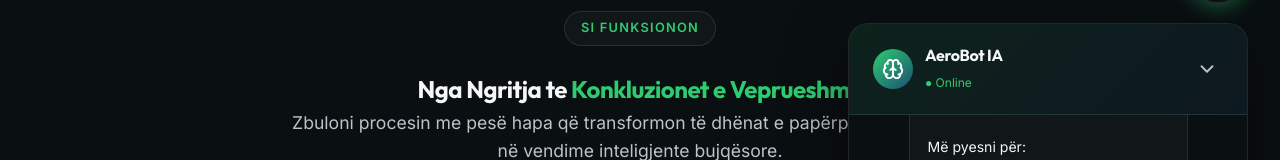
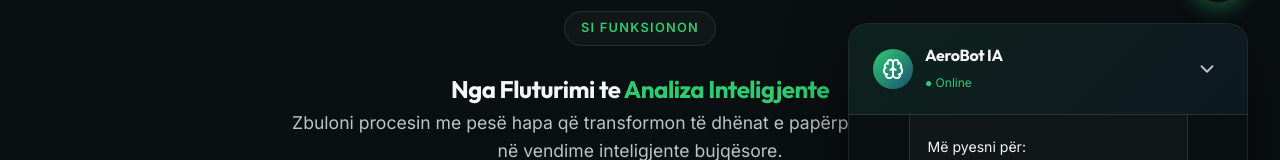
Before and after one commit to KrenareRushiti/agroai-platform, a React (Vite) app in the folder client/: page /how-it-works in a window 1280 px wide. Shown: the part 153-313 px from the top of the page. Built offline with nearby package versions, Linux system fonts and the light colour scheme; no server answers.

Commit message:
Improve hero title on How It Works page

```diff
--- a/client/src/pages/HowItWorks/HowItWorks.jsx
+++ b/client/src/pages/HowItWorks/HowItWorks.jsx
@@ -60,7 +60,7 @@ const HowItWorks = () => {
                 <div className="container">
                     <motion.div className="section-header" initial="hidden" animate="visible" variants={fadeUp}>
                         <span className="section-tag">Si Funksionon</span>
-                        <h1>Nga Ngritja te <span className="gradient-text">Konkluzionet e Veprueshme</span></h1>
+                        <h1>Nga Fluturimi te <span className="gradient-text">Analiza Inteligjente</span></h1>
                         <p>Zbuloni procesin me pesë hapa që transformon të dhënat e papërpunuara të fushës në vendime inteligjente bujqësore.</p>
                     </motion.div>
 
```
